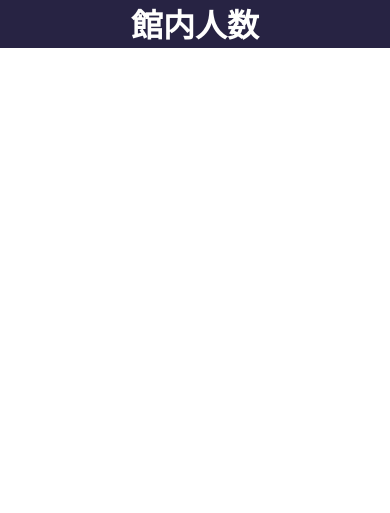
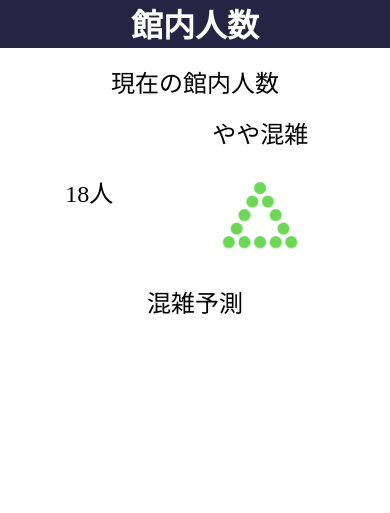
Before and after one commit to ibakosen-PBL2021/Akiwa-girl, a Django app: page /num/ in a window 390 px wide. Shown: the top 513 px of the page. Run offline with Django 4.2, Linux system fonts and the light colour scheme.

Commit message:
update num

```diff
--- a/akiwagirl/num/static/num/style.css
+++ b/akiwagirl/num/static/num/style.css
@@ -12,6 +12,74 @@
       margin-left: auto;
       text-align: center;
     }
+    .wrapper {
+      display: grid;
+      text-align: center;
+      margin: 0 2rem 0 2rem;
+      padding-top: 1rem;
+      column-gap: 1rem;
+      row-gap: 1rem;
+      font-size: 1.5em;
+    }
+    .num_head {
+      grid-column-start: 1;
+      grid-column-end: 6;
+      grid-row-start: 1;
+      grid-row-end: 2;
+      display: absolute;
+      margin: auto;
+    }
+    .number {
+      grid-column-start: 1;
+      grid-column-end: 3;
+      grid-row-start: 2;
+      grid-row-end: 5;
+      display: absolute;
+      margin: auto;
+    }
+    .crowdedness {
+      grid-column-start: 3;
+      grid-column-end: 6;
+      grid-row-start: 2;
+      grid-row-end: 3;
+      display: absolute;
+      margin: auto;
+    }
+    .crowd_icon {
+      grid-column-start: 3;
+      grid-column-end: 6;
+      grid-row-start: 3;
+      grid-row-end: 5;
+      display: absolute;
+      margin: auto;
+    }
+    .crowd_icon img{
+      width: 4em;
+      height: 4em;
+    }
+
+    .wrapper2 {
+      display: grid;
+      text-align: center;
+      margin: 0 2rem 0 2rem;
+      padding-top: 1rem;
+      column-gap: 1rem;
+      row-gap: 1rem;
+      font-size: 1.5em;
+    }
+    .expect_head {
+      grid-column-start: 1;
+      grid-column-end: 2;
+      grid-row-start: 1;
+      grid-row-end: 2;
+    }
+    .expect {
+      grid-column-start: 1;
+      grid-column-end: 2;
+      grid-row-start: 2;
+      grid-row-end: 3;
+    }
+
     header {
       position: fixed;
       top: 0px;
--- a/akiwagirl/num/templates/num/index.html
+++ b/akiwagirl/num/templates/num/index.html
@@ -11,7 +11,28 @@
     <header>
       <h1 id="t">館内人数</h1>
     </header>
+    <div class="wrapper">
+      <div class="num_head">
+        現在の館内人数
+      </div>
+      <div class="number">
+        18人
+      </div>
+      <div class="crowdedness">
+        やや混雑
+      </div>
+      <div class="crowd_icon">
+        <img src="{% static 'num/images/triangle.png' %}">
+      </div>
+    </div>
+    <div class="wrapper2">
+      <div class="expect_head">
+        混雑予測
+      </div>
+      <div class="expect">
 
+      </div>
+    </div>
     <footer class="footer-menu">
       <ul>
         <li>
--- a/akiwagirl/others/templates/others/index.html
+++ b/akiwagirl/others/templates/others/index.html
@@ -11,6 +11,8 @@
     <header>
       <h1 id="t">その他</h1>
     </header>
+
+
 
     <footer class="footer-menu">
       <ul>
```
Also changed, not shown: akiwagirl/num/static/num/images/circle.png (added), akiwagirl/num/static/num/images/cross.png (added), akiwagirl/num/static/num/images/triangle.png (added), akiwagirl/num/static/num/images/triangle_r.png (added).
